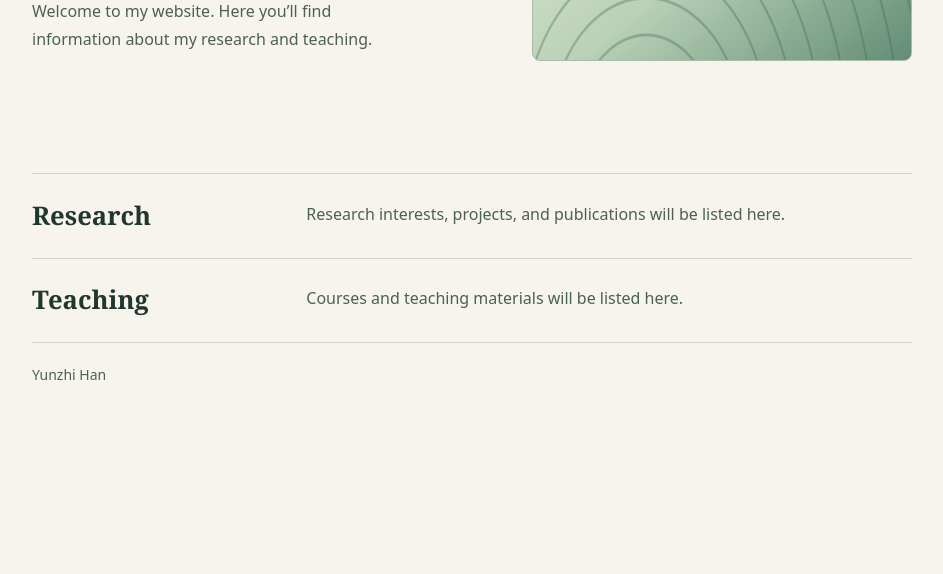
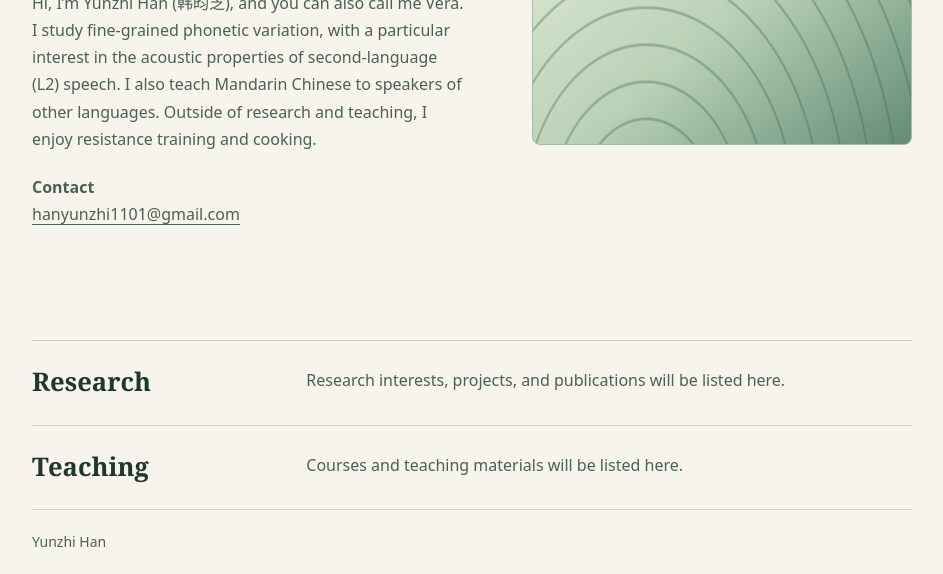
Before and after one commit to veronicahan/YunzhiHan, a plain HTML site: page index.html in a window 1280 px wide. Shown: the part 419-993 px from the top of the page, without its empty margins (168-1111 px from the left). Before the commit the page ends 826 px from the top, so only its background shows below. Drawn offline with Linux system fonts and the light colour scheme.

Commit message:
Add English biography and contact email

```diff
--- a/index.html
+++ b/index.html
@@ -62,7 +62,7 @@
     h1 { font-size: clamp(2.8rem, 7vw, 5.5rem); }
     h2 { font-size: 1.6rem; }
     p { margin: 0; color: var(--muted); }
-    .hero p { max-width: 22em; margin-top: 1.3rem; }
+    .hero p { max-width: 34em; margin-top: 1.3rem; }
 
     .art {
       aspect-ratio: 5 / 4;
@@ -106,7 +106,10 @@
     <section class="hero" id="home" aria-labelledby="home-title">
       <div>
         <h1 id="home-title">Yunzhi Han</h1>
-        <p>Welcome to my website. Here you’ll find information about my research and teaching.</p>
+        <p>Hi, I’m Yunzhi Han (<span lang="zh-Hans">韩昀芝</span>), and you can also call me Vera. I study fine-grained phonetic variation, with a particular interest in the acoustic properties of second-language (L2) speech. I also teach Mandarin Chinese to speakers of other languages. Outside of research and teaching, I enjoy resistance training and cooking.</p>
+        <p><strong>Contact</strong><br>
+          <a href="mailto:hanyunzhi1101@gmail.com">hanyunzhi1101@gmail.com</a>
+        </p>
       </div>
       <div class="art" aria-hidden="true"></div>
     </section>
```
